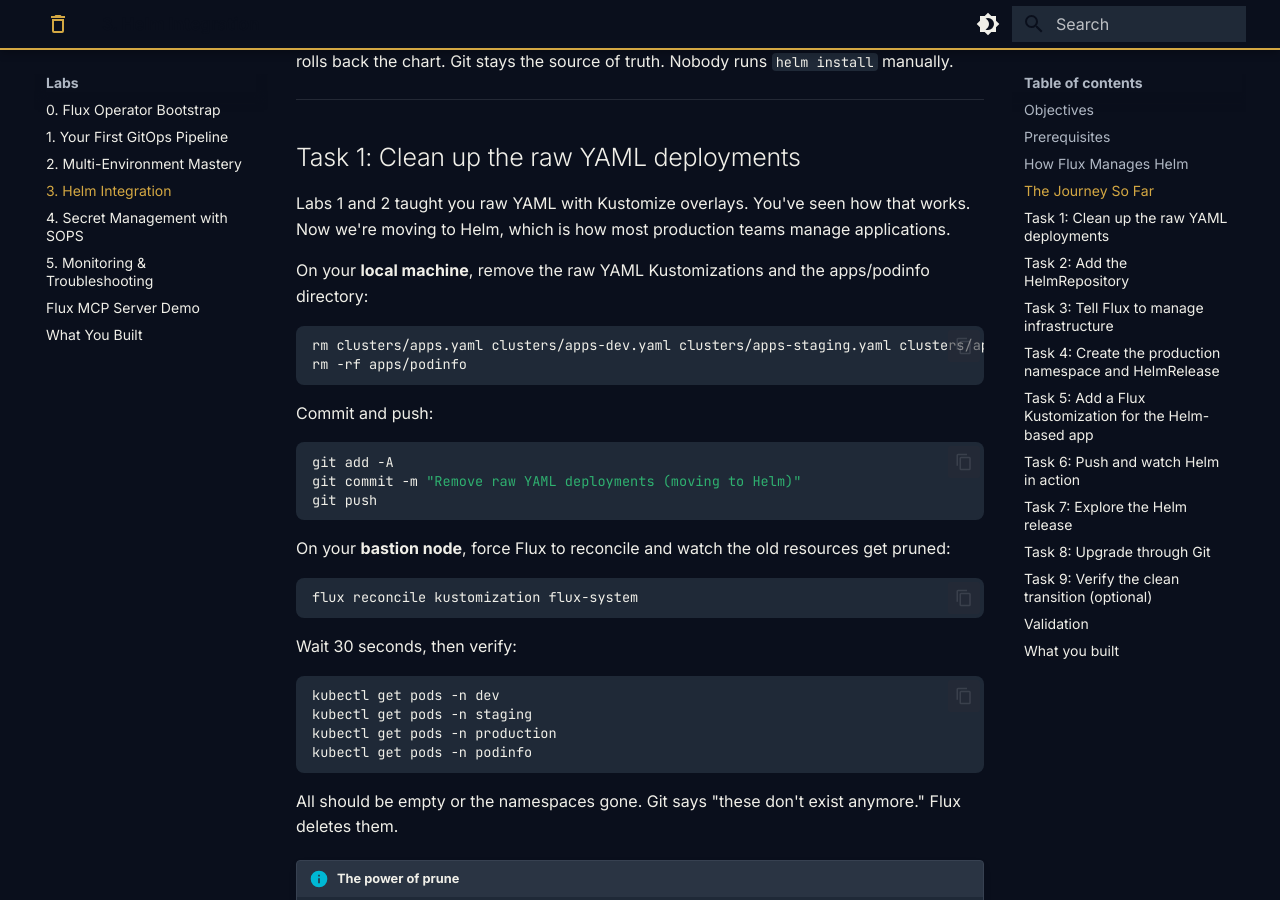
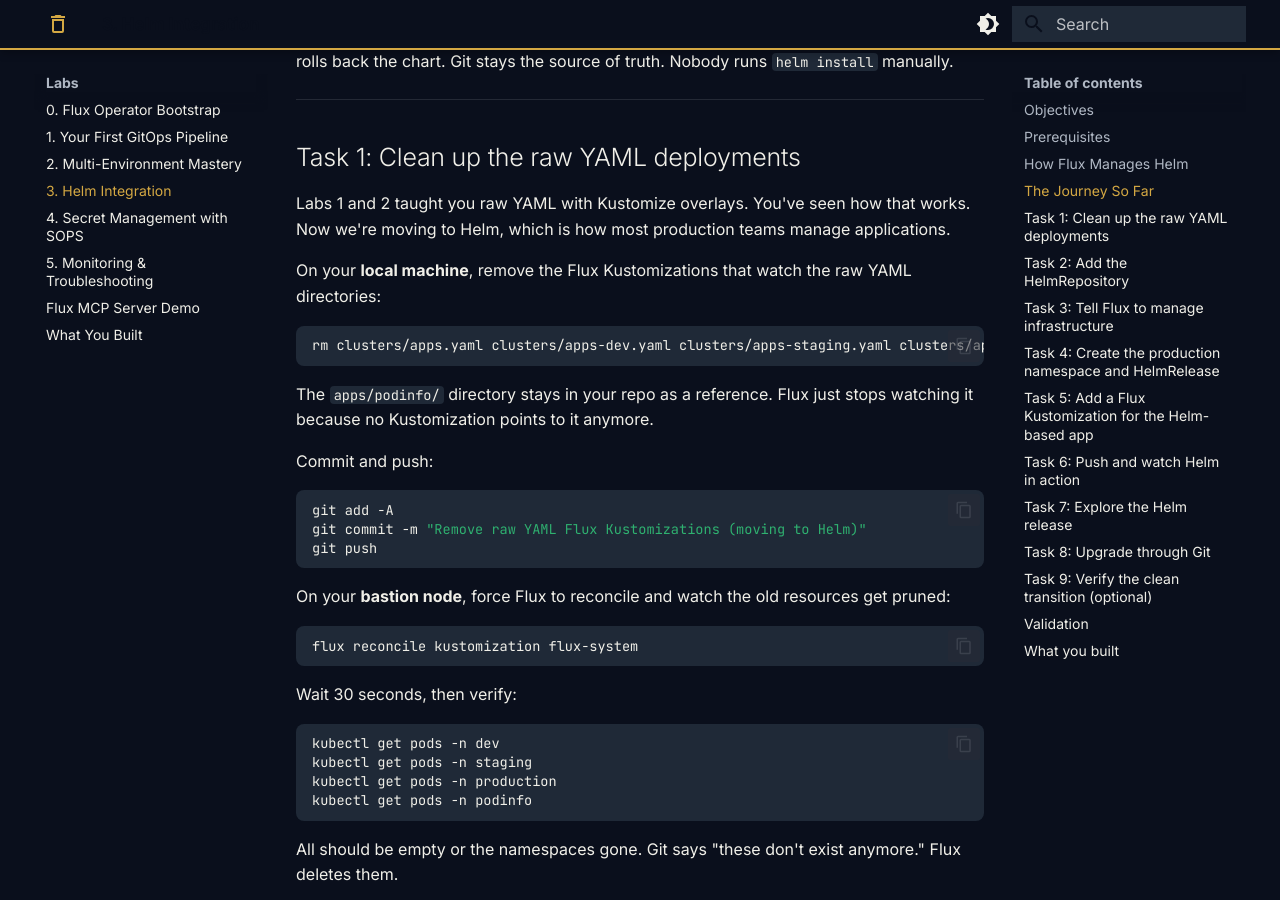
Before and after one commit to stevenwadeconsulting/gitops-fundamentals-lab, an MkDocs documentation site: the page built from docs/labs/3-helm-integration.md, in a window 1280 px wide and 900 px high, scrolled down 1449 px. Built offline with MkDocs 1.6.1 and Material for MkDocs 9.7.7, drawn with Linux system fonts in a browser that asks for light colours.

Commit message:
Fix Lab 3 Task 1: keep apps/podinfo as reference, only remove Flux Kustomizations

````diff
--- a/docs/labs/3-helm-integration.md
+++ b/docs/labs/3-helm-integration.md
@@ -59,18 +59,19 @@ The fix: Flux manages Helm. You define a `HelmRelease` in Git. Flux installs, up
 
 Labs 1 and 2 taught you raw YAML with Kustomize overlays. You've seen how that works. Now we're moving to Helm, which is how most production teams manage applications.
 
-On your **local machine**, remove the raw YAML Kustomizations and the apps/podinfo directory:
+On your **local machine**, remove the Flux Kustomizations that watch the raw YAML directories:
 
 ```bash
 rm clusters/apps.yaml clusters/apps-dev.yaml clusters/apps-staging.yaml clusters/apps-production.yaml
-rm -rf apps/podinfo
 ```
+
+The `apps/podinfo/` directory stays in your repo as a reference. Flux just stops watching it because no Kustomization points to it anymore.
 
 Commit and push:
 
 ```bash
 git add -A
-git commit -m "Remove raw YAML deployments (moving to Helm)"
+git commit -m "Remove raw YAML Flux Kustomizations (moving to Helm)"
 git push
 ```
 
````
